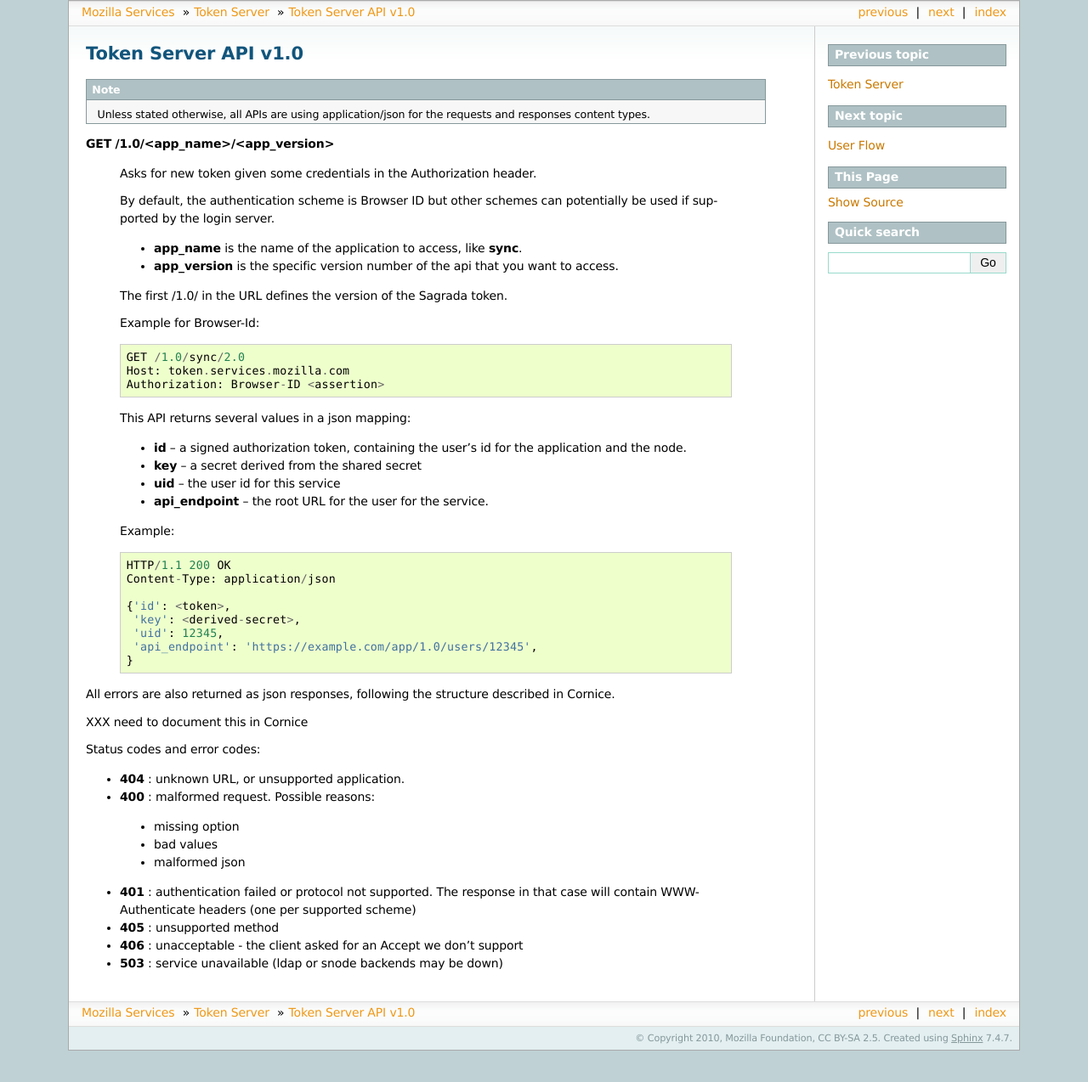
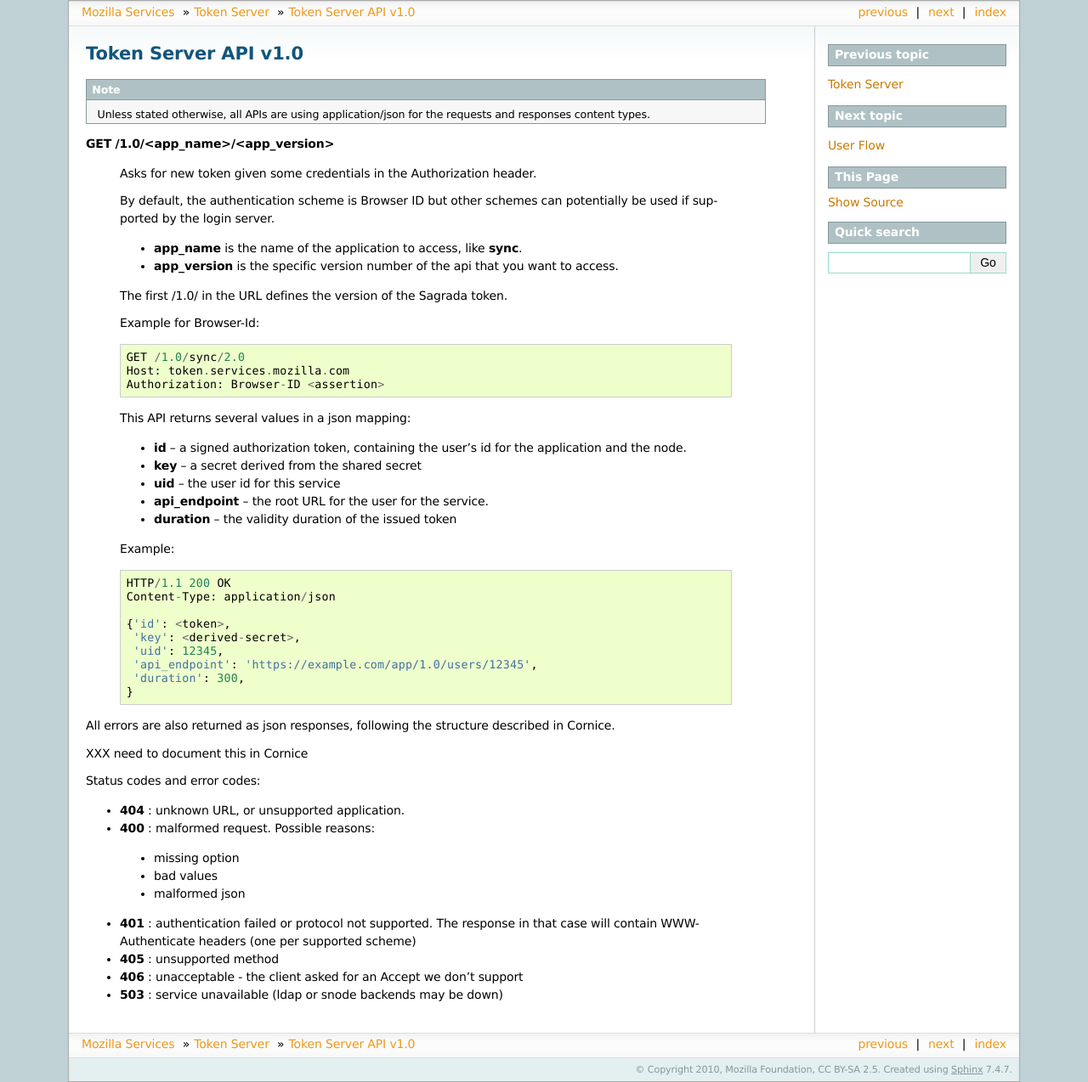
Before and after one commit to mozilla-services/docs, a Sphinx documentation site: the page built from source/token/apis.rst, in a window 1280 px wide. Shown: the whole page at 85% size. Built offline with Sphinx 7.4.7, drawn with Linux system fonts in a browser that asks for light colours; the version number could not be read and is left out; before the commit the page ends 1237 px from its top, so only the background shows below that.

Commit message:
[tokenserver] added a duration to the response of the tokenserver

```diff
--- a/source/token/apis.rst
+++ b/source/token/apis.rst
@@ -34,6 +34,7 @@ Token Server API v1.0
     - **key** -- a secret derived from the shared secret
     - **uid** -- the user id for this service
     - **api_endpoint** -- the root URL for the user for the service.
+    - **duration** -- the validity duration of the issued token
 
     Example::
 
@@ -44,6 +45,7 @@ Token Server API v1.0
          'key': <derived-secret>,
          'uid': 12345,
          'api_endpoint': 'https://example.com/app/1.0/users/12345',
+         'duration': 300,
         }
 
 
```
